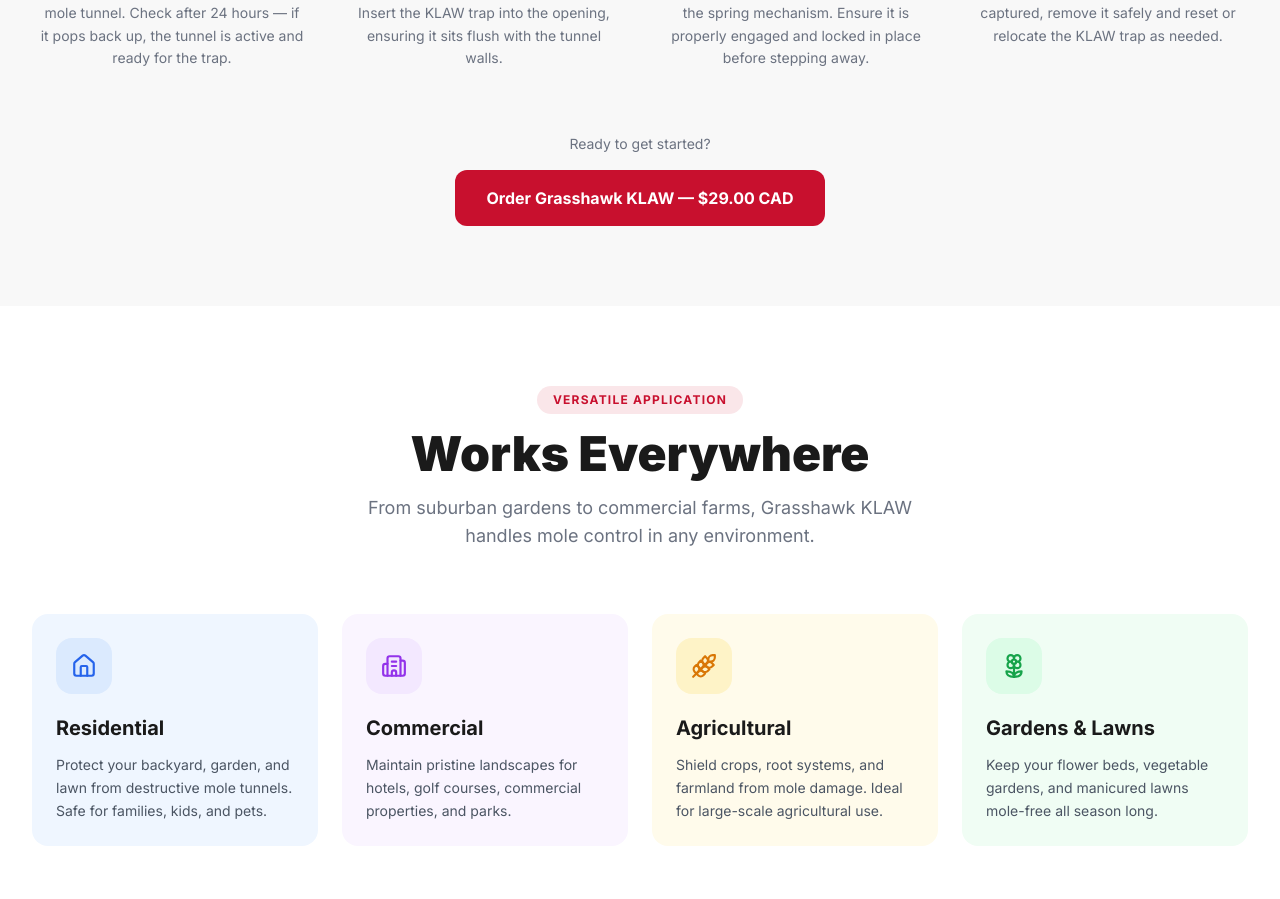
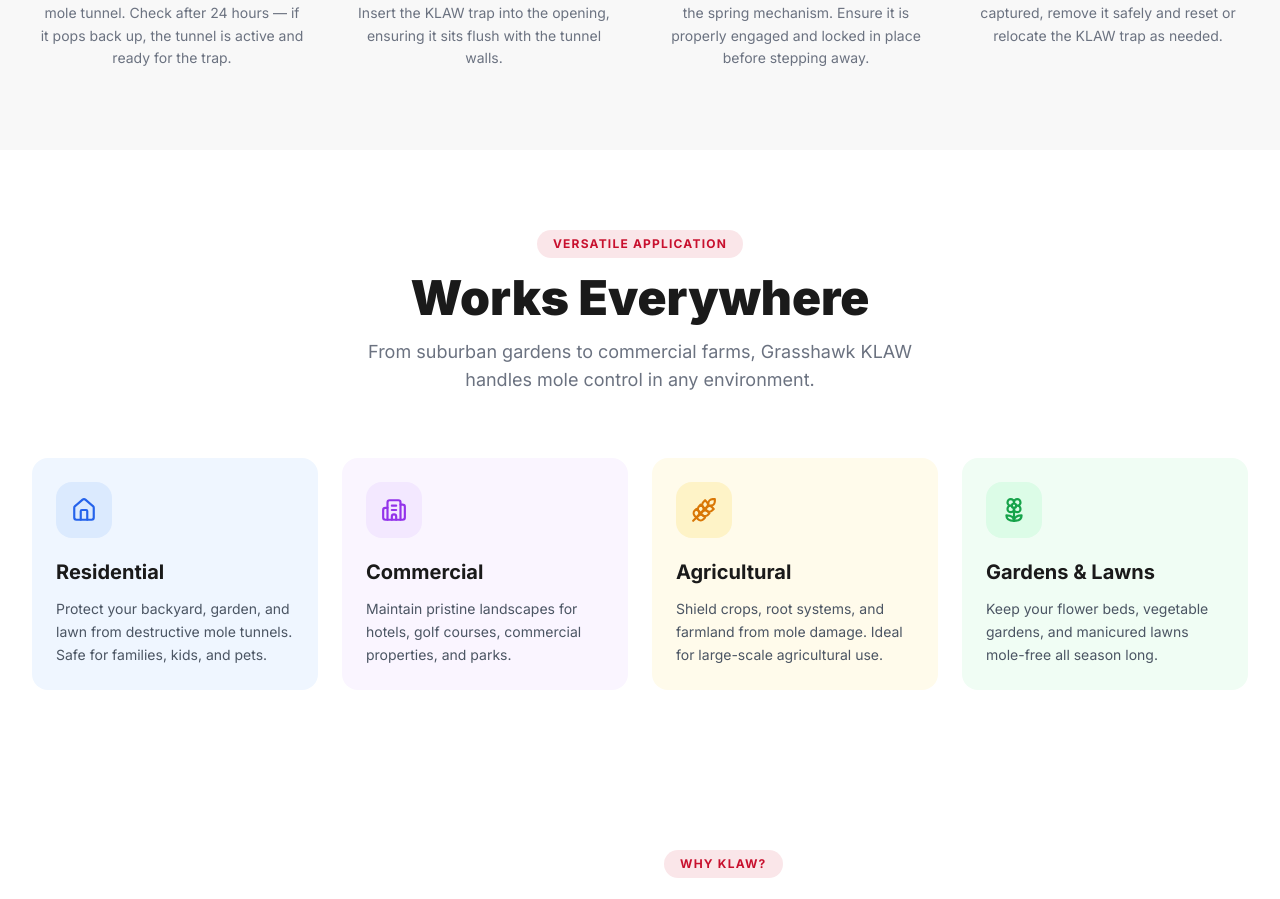
Before and after one commit to vibgyormaple-code/VIBGYORMAPLE, a Next.js app in the folder grasshawk-nextjs/: page / in a window 1280 px wide. Shown: the part 2545-3444 px from the top of the page. Built offline with nearby package versions, Linux system fonts and the light colour scheme.

Commit message:
UI: Remove CTA button from SetupGuide

```diff
--- a/grasshawk-nextjs/src/components/sections/SetupGuide.tsx
+++ b/grasshawk-nextjs/src/components/sections/SetupGuide.tsx
@@ -1,7 +1,6 @@
 'use client';
 
 import Image from 'next/image';
-import Link from 'next/link';
 
 const steps = [
   {
@@ -92,16 +91,7 @@ export default function SetupGuide() {
           ))}
         </div>
 
-        {/* CTA */}
-        <div className="mt-16 text-center">
-          <p className="text-gray-500 text-sm mb-4">Ready to get started?</p>
-          <Link
-            href="/shop"
-            className="inline-flex bg-[#C8102E] text-white px-8 py-4 rounded-xl font-bold hover:bg-[#a50d26] transition-all hover:shadow-lg hover:-translate-y-0.5"
-          >
-            Order Grasshawk KLAW — $29.00 CAD
-          </Link>
-        </div>
+
       </div>
     </section>
   );
```
